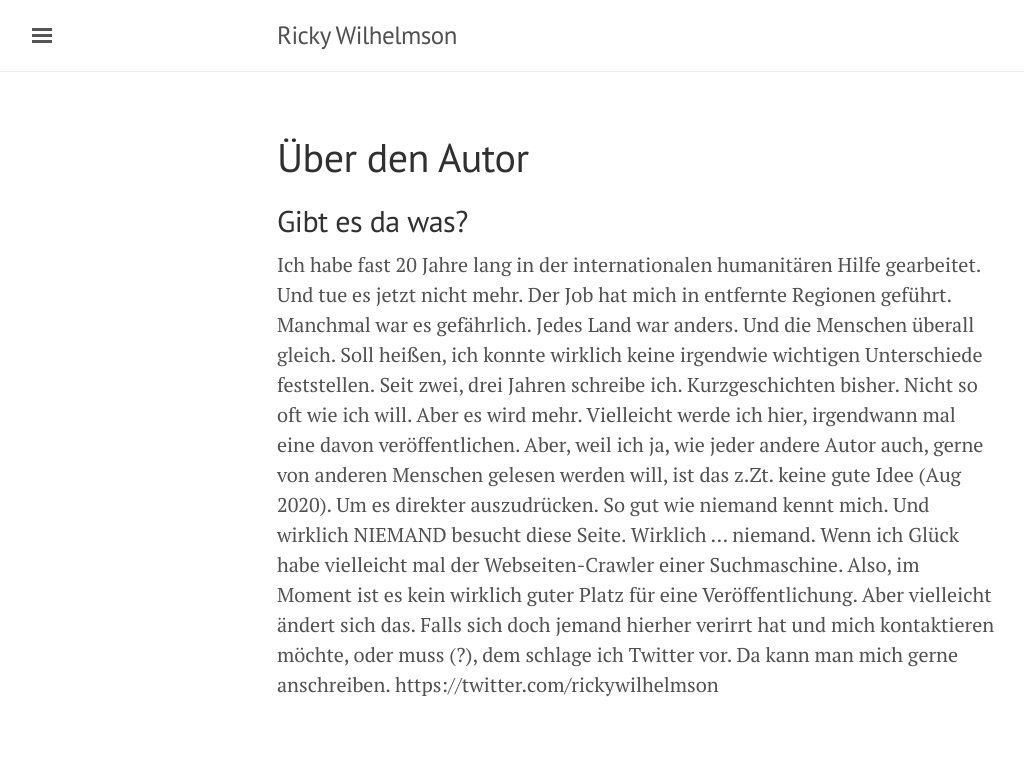
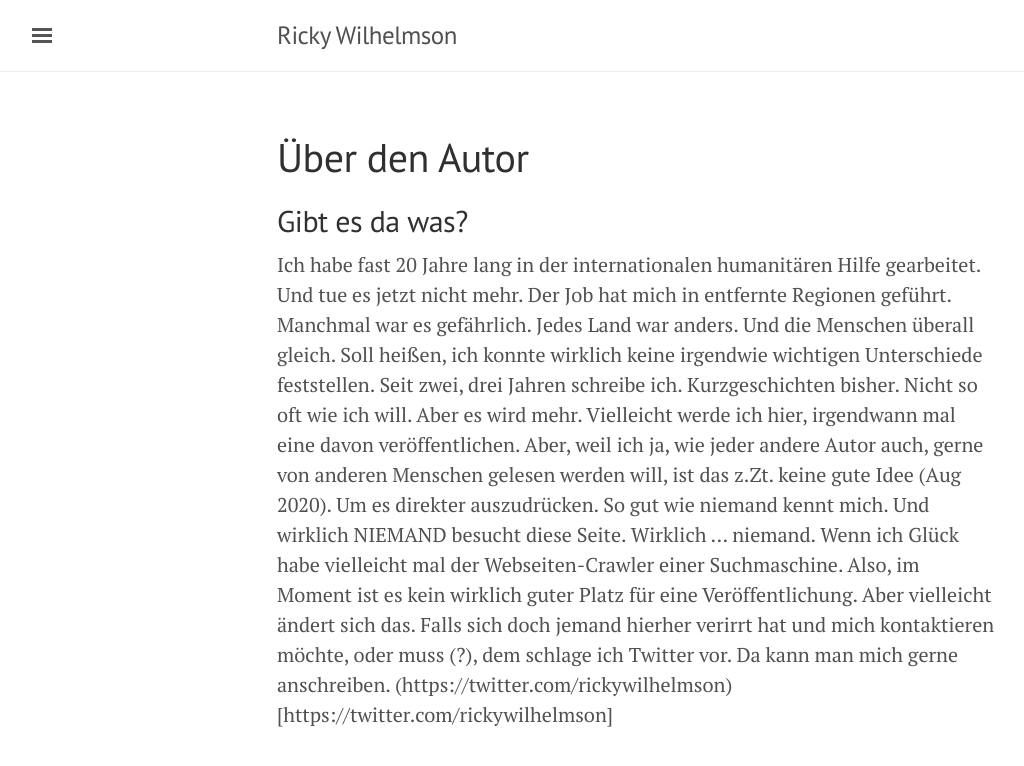
Before and after one commit to SOSTaler/sostaler.github.io, a Jekyll site: the page built from about.md, in a window 1280 px wide. Shown: the top 766 px of the page, without its empty margins (3-1027 px from the left). Built offline with Jekyll 4.4.1, drawn with Linux system fonts in a browser that asks for light colours; comment, search, counter and statistics services are not loaded; part of the change alters nothing that is shown.

Commit message:
Update about.md

```diff
--- a/about.md
+++ b/about.md
@@ -6,4 +6,4 @@ title: Über den Autor
 
 ## Gibt es da was?
 
-Ich habe fast 20 Jahre lang in der internationalen humanitären Hilfe gearbeitet. Und tue es jetzt nicht mehr. Der Job hat mich in entfernte Regionen geführt. Manchmal war es gefährlich. Jedes Land war anders. Und die Menschen überall gleich. Soll heißen, ich konnte wirklich keine irgendwie wichtigen Unterschiede feststellen. Seit zwei, drei Jahren schreibe ich. Kurzgeschichten bisher. Nicht so oft wie ich will. Aber es wird mehr. Vielleicht werde ich hier, irgendwann mal eine davon veröffentlichen. Aber, weil ich ja, wie jeder andere Autor auch, gerne von anderen Menschen gelesen werden will, ist das z.Zt. keine gute Idee (Aug 2020). Um es direkter auszudrücken. So gut wie niemand kennt mich. Und wirklich NIEMAND besucht diese Seite. Wirklich ... niemand. Wenn ich Glück habe vielleicht mal der Webseiten-Crawler einer Suchmaschine. Also, im Moment ist es kein wirklich guter Platz für eine Veröffentlichung. Aber vielleicht ändert sich das. Falls sich doch jemand hierher verirrt hat und mich kontaktieren möchte, oder muss (?), dem schlage ich Twitter vor. Da kann man mich gerne anschreiben. https://twitter.com/rickywilhelmson
+Ich habe fast 20 Jahre lang in der internationalen humanitären Hilfe gearbeitet. Und tue es jetzt nicht mehr. Der Job hat mich in entfernte Regionen geführt. Manchmal war es gefährlich. Jedes Land war anders. Und die Menschen überall gleich. Soll heißen, ich konnte wirklich keine irgendwie wichtigen Unterschiede feststellen. Seit zwei, drei Jahren schreibe ich. Kurzgeschichten bisher. Nicht so oft wie ich will. Aber es wird mehr. Vielleicht werde ich hier, irgendwann mal eine davon veröffentlichen. Aber, weil ich ja, wie jeder andere Autor auch, gerne von anderen Menschen gelesen werden will, ist das z.Zt. keine gute Idee (Aug 2020). Um es direkter auszudrücken. So gut wie niemand kennt mich. Und wirklich NIEMAND besucht diese Seite. Wirklich ... niemand. Wenn ich Glück habe vielleicht mal der Webseiten-Crawler einer Suchmaschine. Also, im Moment ist es kein wirklich guter Platz für eine Veröffentlichung. Aber vielleicht ändert sich das. Falls sich doch jemand hierher verirrt hat und mich kontaktieren möchte, oder muss (?), dem schlage ich Twitter vor. Da kann man mich gerne anschreiben. (https://twitter.com/rickywilhelmson)[https://twitter.com/rickywilhelmson]
```
